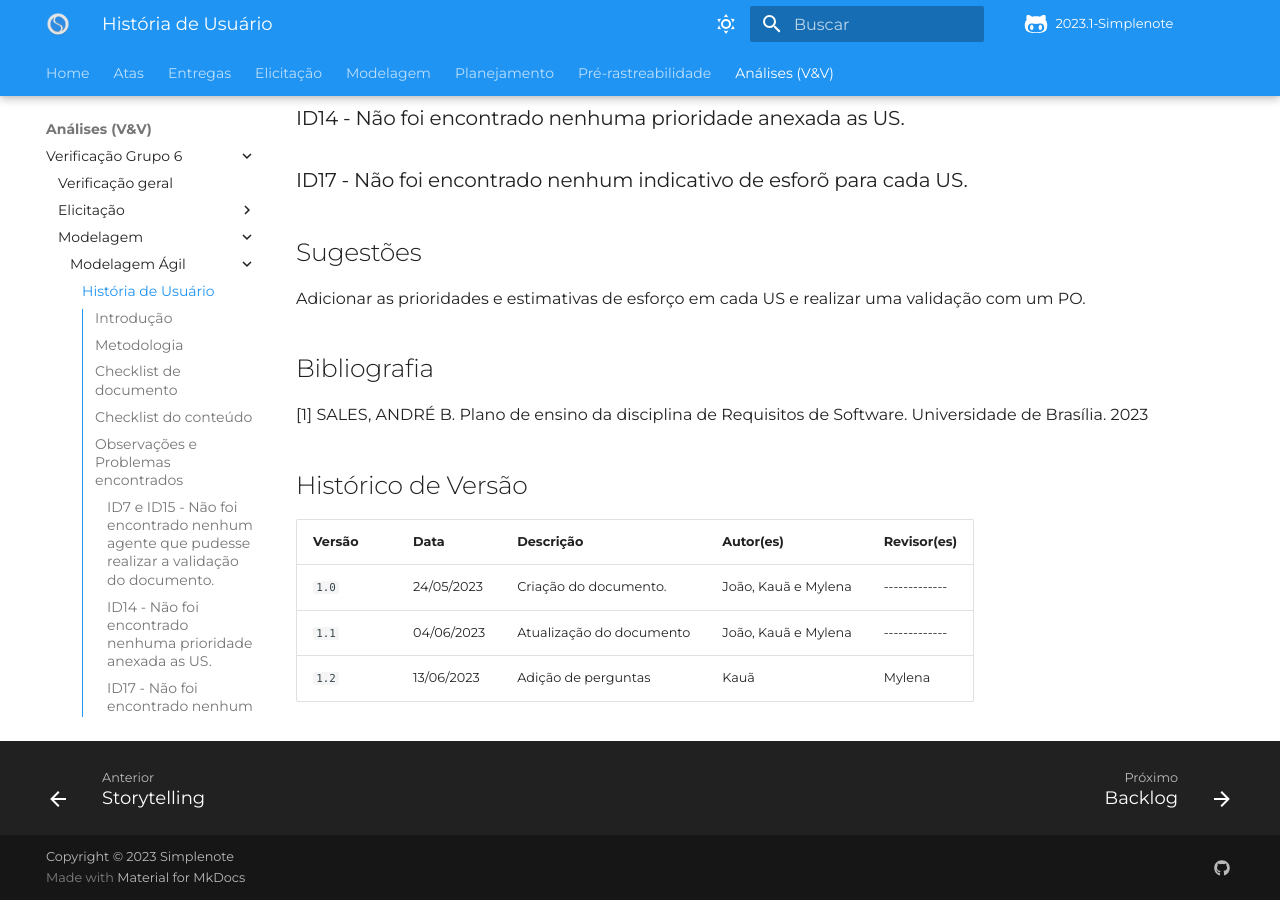
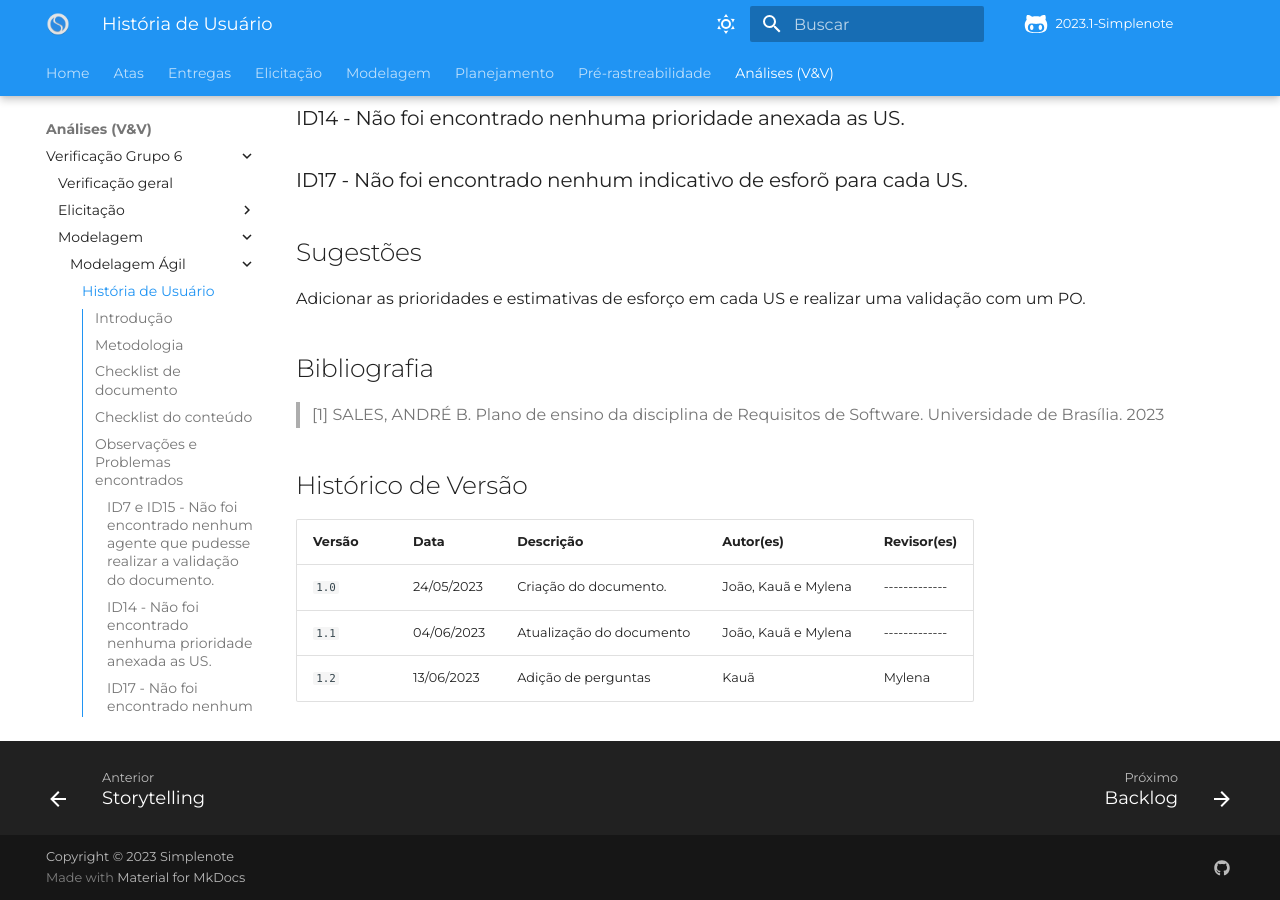
Before and after one commit to Requisitos-de-Software/2023.1-Simplenote, an MkDocs documentation site: the page built from docs/analise-grupo6/modelagem/Agil/Historias_de_usuario.md, in a window 1280 px wide and 900 px high, scrolled down 2080 px. Built offline with MkDocs 1.6.1 and Material for MkDocs 9.7.7, drawn with Linux system fonts in a browser that asks for light colours; some web fonts are replaced; comment, search, counter and statistics services are not loaded.

```diff
--- a/docs/analise-grupo6/modelagem/Agil/Historias_de_usuario.md
+++ b/docs/analise-grupo6/modelagem/Agil/Historias_de_usuario.md
@@ -52,7 +52,7 @@ Também temos o campo "Observação", um campo no qual pode ser feito algum come
 Adicionar as prioridades e estimativas de esforço em cada US e realizar uma validação com um PO.
 
 ## Bibliografia
-[1] SALES, ANDRÉ B. Plano de ensino da disciplina de Requisitos de Software. Universidade de Brasília. 2023
+> [1] SALES, ANDRÉ B. Plano de ensino da disciplina de Requisitos de Software. Universidade de Brasília. 2023
 
 ## Histórico de Versão
 
```
